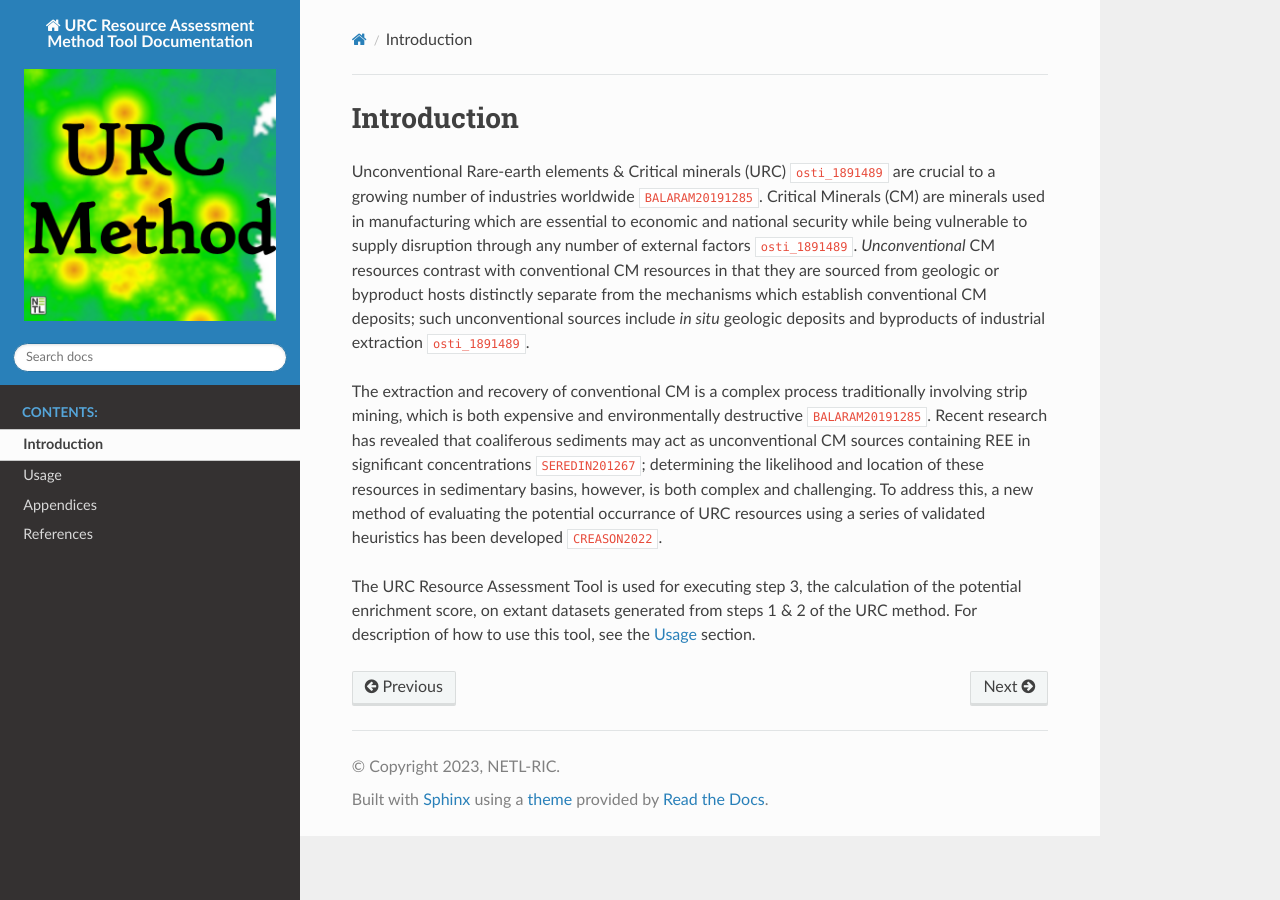
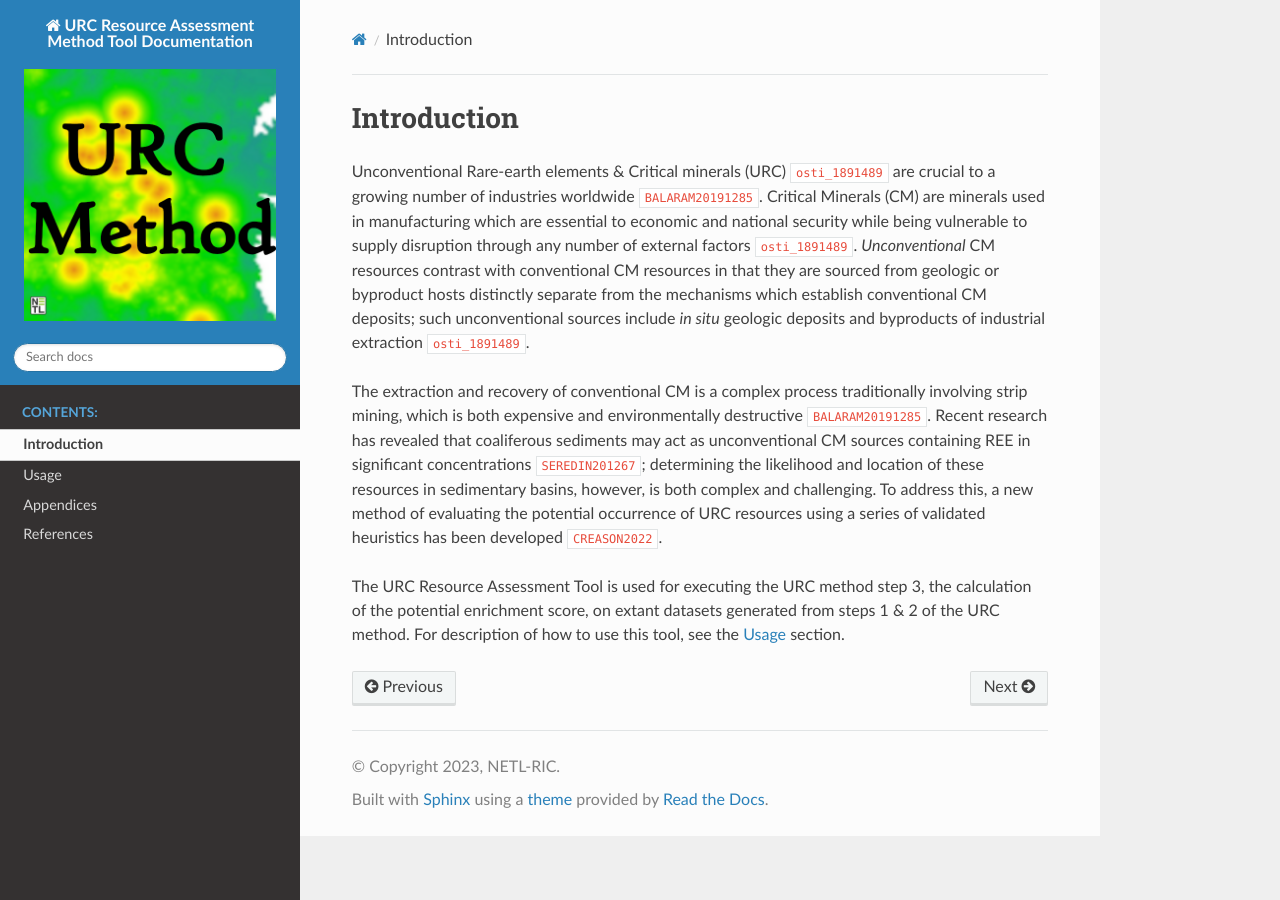
Before and after one commit to NETL-RIC/URC-Assessment-Method, a Sphinx documentation site: the page built from user_doc/source/introduction.md, in a window 1280 px wide. Built offline with Sphinx 7.4.7 and the Read the Docs theme 2.0.0, drawn with Linux system fonts in a browser that asks for light colours; cross-references to code outside the pages are shown as plain code.

Commit message:
Update introduction.md

```diff
--- a/user_doc/source/introduction.md
+++ b/user_doc/source/introduction.md
@@ -13,8 +13,8 @@
 which is both expensive and environmentally destructive {cite}`BALARAM20191285`. Recent research has revealed that
 coaliferous sediments may act as unconventional CM sources containing REE in significant concentrations
 {cite}`SEREDIN201267`; determining the likelihood and location of these resources in sedimentary basins, however, is both
-complex and challenging. To address this, a new method of evaluating the potential occurrance of URC resources using a
+complex and challenging. To address this, a new method of evaluating the potential occurrence of URC resources using a
 series of validated heuristics has been developed {cite}`CREASON2022`.
 
-The URC Resource Assessment Tool is used for executing step 3, the calculation of the potential enrichment score, on extant datasets generated from steps 1 & 2 of the URC method.
+The URC Resource Assessment Tool is used for executing the URC method step 3, the calculation of the potential enrichment score, on extant datasets generated from steps 1 & 2 of the URC method.
 For description of how to use this tool, see the [Usage](usage/index.rst) section.
```
